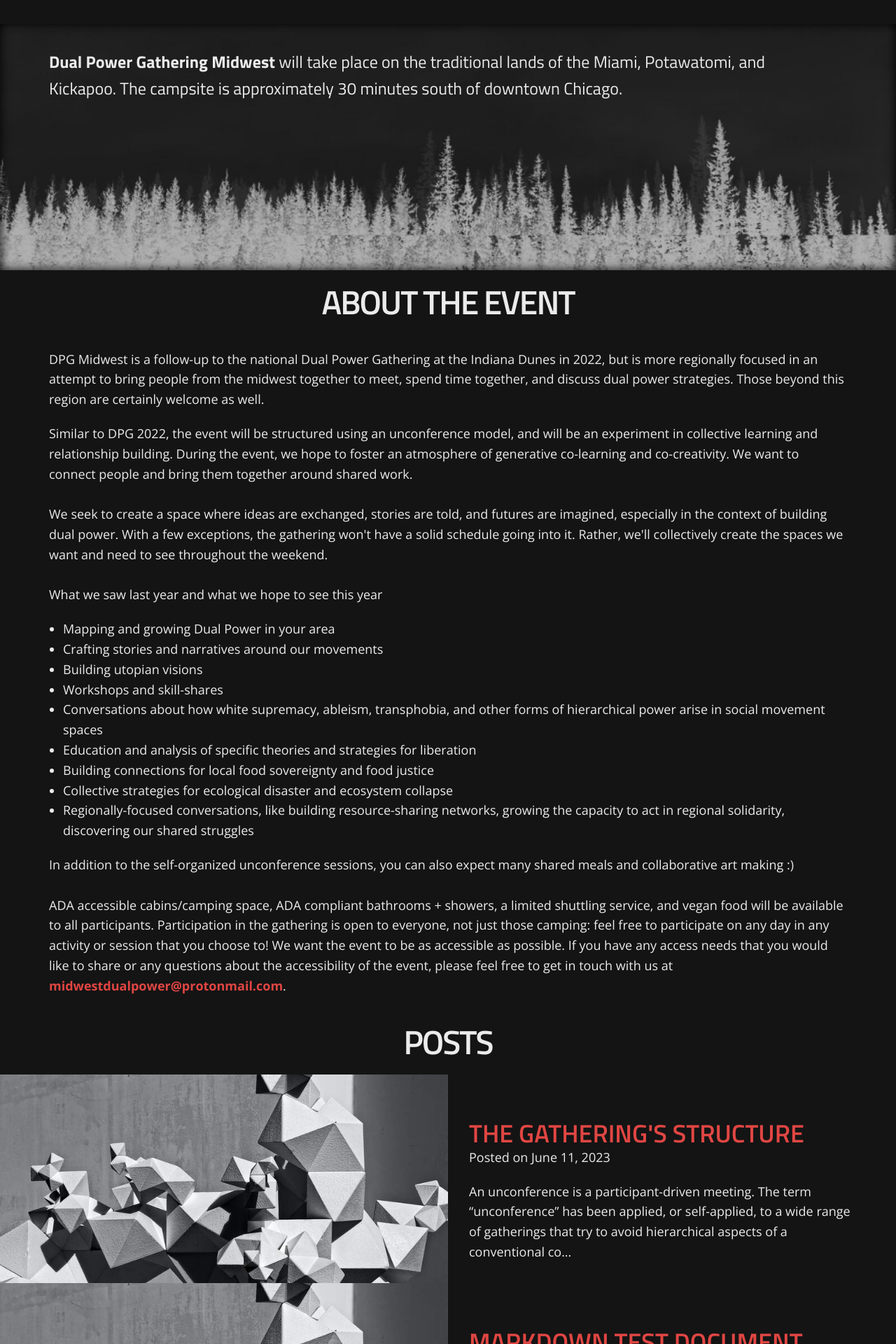
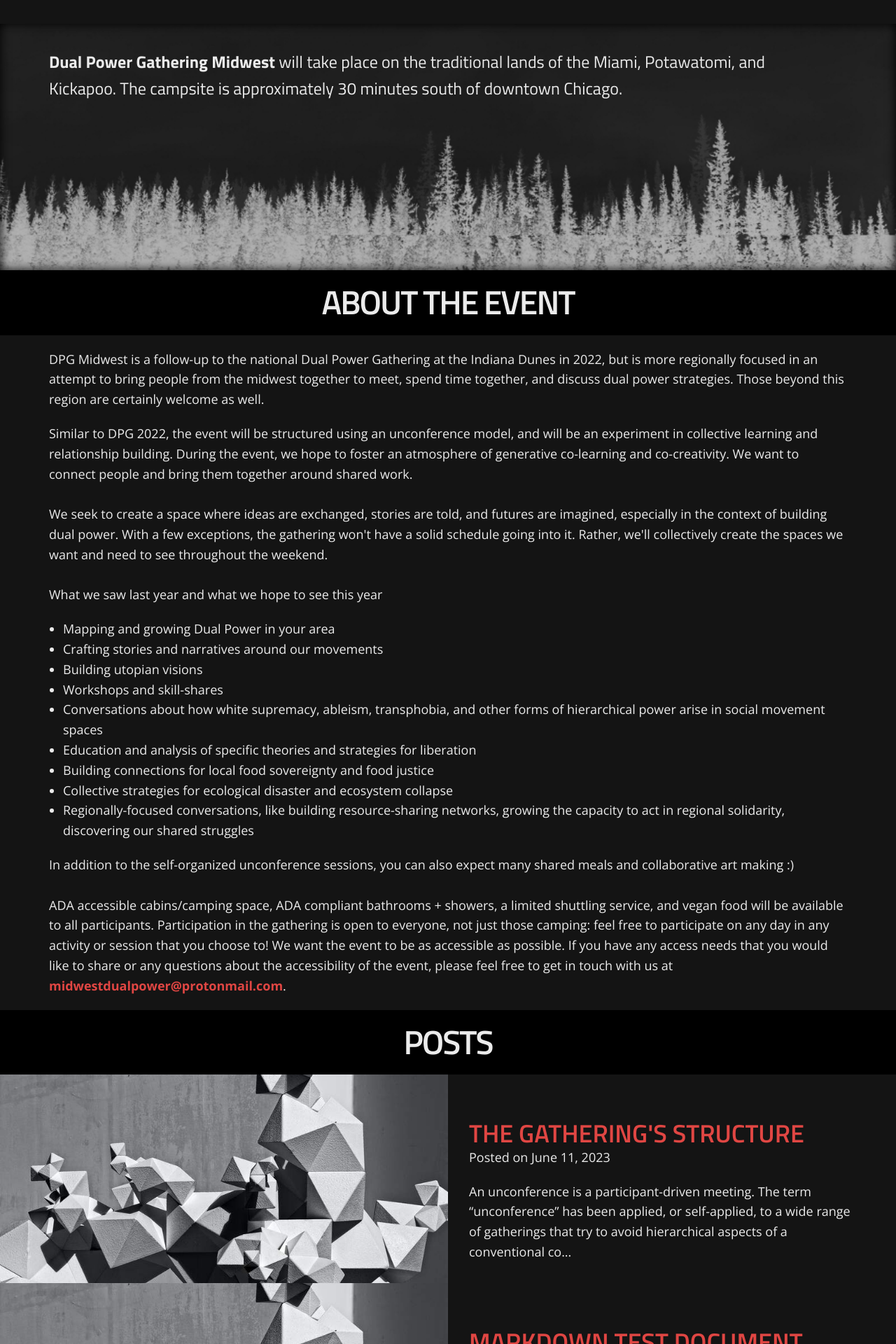
Before and after one commit to dpgmidwest/dev-website, a Jekyll site: the page built from index.html, in a window 1280 px wide. Shown: the part 772-2692 px from the top of the page at 70% size. Built offline with Jekyll 4.4.1, drawn with Linux system fonts in a browser that asks for light colours; some web fonts are replaced; the list of posts is cut into pages by our own code.

Commit message:
header background

```diff
--- a/_layouts/home.html
+++ b/_layouts/home.html
@@ -29,7 +29,7 @@ layout: default
   </div>
 </section>
 
-<section class="container" >
+<section class="container section-header">
   <div class="u-sheet u-valign-middle home-sheet">
     <h1 class="u-align-center u-text u-home-text-1">About the event</h1>
   </div>
--- a/css/default.css
+++ b/css/default.css
@@ -597,3 +597,7 @@ thead {
   letter-spacing: 1px;
   border-bottom: solid 2px var(--light-gray);
 }
+
+.section-header {
+  background-color: var(--header-bg);
+}
--- a/index.html
+++ b/index.html
@@ -3,7 +3,7 @@ layout: home
 title: Home
 tab-title: "Dual Power Gathering Midwest"
 ---
-<section class="container">
+<section class="container section-header">
   <div class="u-sheet u-valign-middle home-sheet">
       <h1 class="u-align-center u-text u-home-text-1">Posts</h1>
   </div>
```
